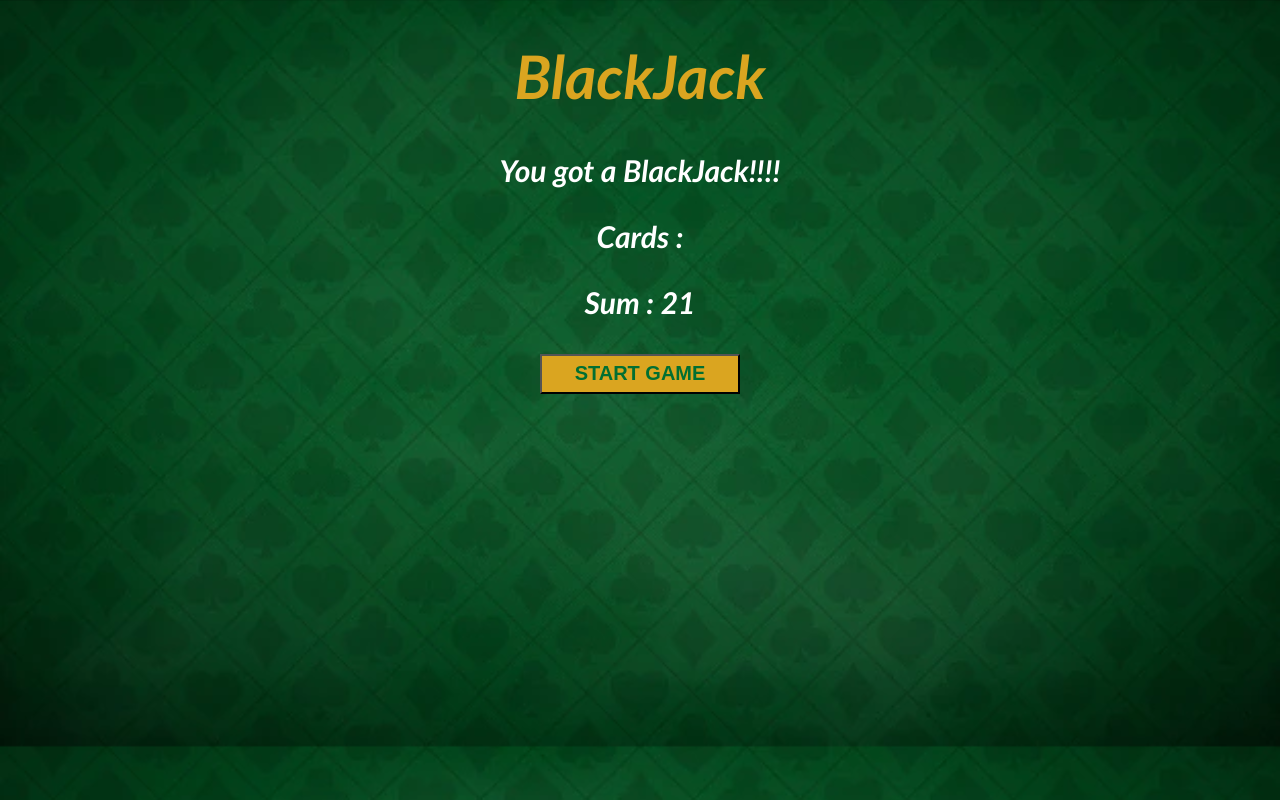
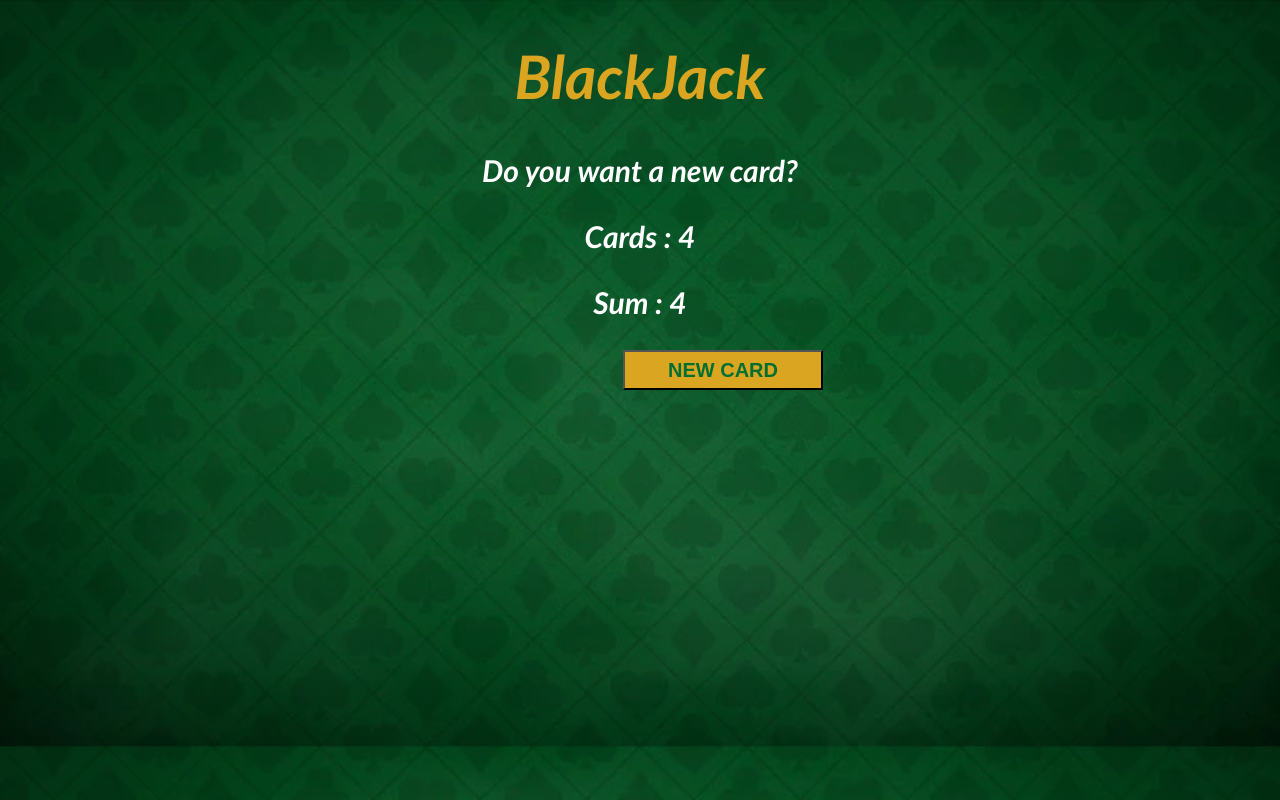
Before and after one commit to Yadav106/blackJack, a plain HTML site: page index.html in a window 1280 px wide. Both pictures are taken after a click on the button "START GAME". Drawn offline with Linux system fonts and the light colour scheme.

Commit message:
finished the game

```diff
--- a/index.html
+++ b/index.html
@@ -9,7 +9,9 @@
         <p id="messageEl">Want to play a round?</p>
         <p id="cardsEl">Cards : </p>
         <p id="sumEl">Sum : </p>
-        <button onclick="startGame()" id="stgm">START GAME</button>
+        <div id="buttons">
+            <button onclick="startGame()" id="stgm">START GAME</button>
+        </div>
         <script src="script.js"></script>
     </body>
 </html>
--- a/script.js
+++ b/script.js
@@ -1,23 +1,39 @@
-let firstCard = 10;
-let secondCard = 11;
-let sum = firstCard + secondCard;
+let card;
+let sum = 0;
 let hasBlackjack = false;
 let isAlive = true;
 let message = "";
 let messageEl = document.getElementById('messageEl');
 let cardsEl = document.getElementById('cardsEl');
 let sumEl = document.getElementById('sumEl');
+let button = document.getElementById('stgm');
 
 function startGame() {
+    button.innerText = 'NEW CARD';
+    card = Math.floor(Math.random()*10)+1;
+    sum += card;
+    cardsEl.innerText += ` ${card}`;
+    sumEl.innerText = 'Sum : ' + sum;
     if(sum <= 20){
         message = "Do you want a new card?";
     } else if (sum === 21) {
         message = "You got a BlackJack!!!!";
         hasBlackjack = true;
+        button.innerText = 'RESTART';
+        button.onclick = restart;
     } else {
         message = "You're out of the Game!";
         isAlive = false;
+        button.innerText = 'RESTART';
+        button.onclick = restart;
     }
-    sumEl.innerText = 'Sum : ' + sum;
     messageEl.innerText = message
 }
+
+function restart() {
+    button.innerText = 'NEW CARD'
+    button.onclick = startGame;
+    sum = 0;
+    cardsEl.innerText = 'Cards : '
+    startGame();
+}
--- a/style.css
+++ b/style.css
@@ -13,6 +13,12 @@ h1 {
     color: goldenrod;
 }
 
+#buttons {
+    display: grid;
+    gap: 20px;
+    margin-left: 615px;
+}
+
 #stgm {
     width: 200px;
     height: 40px;
```
